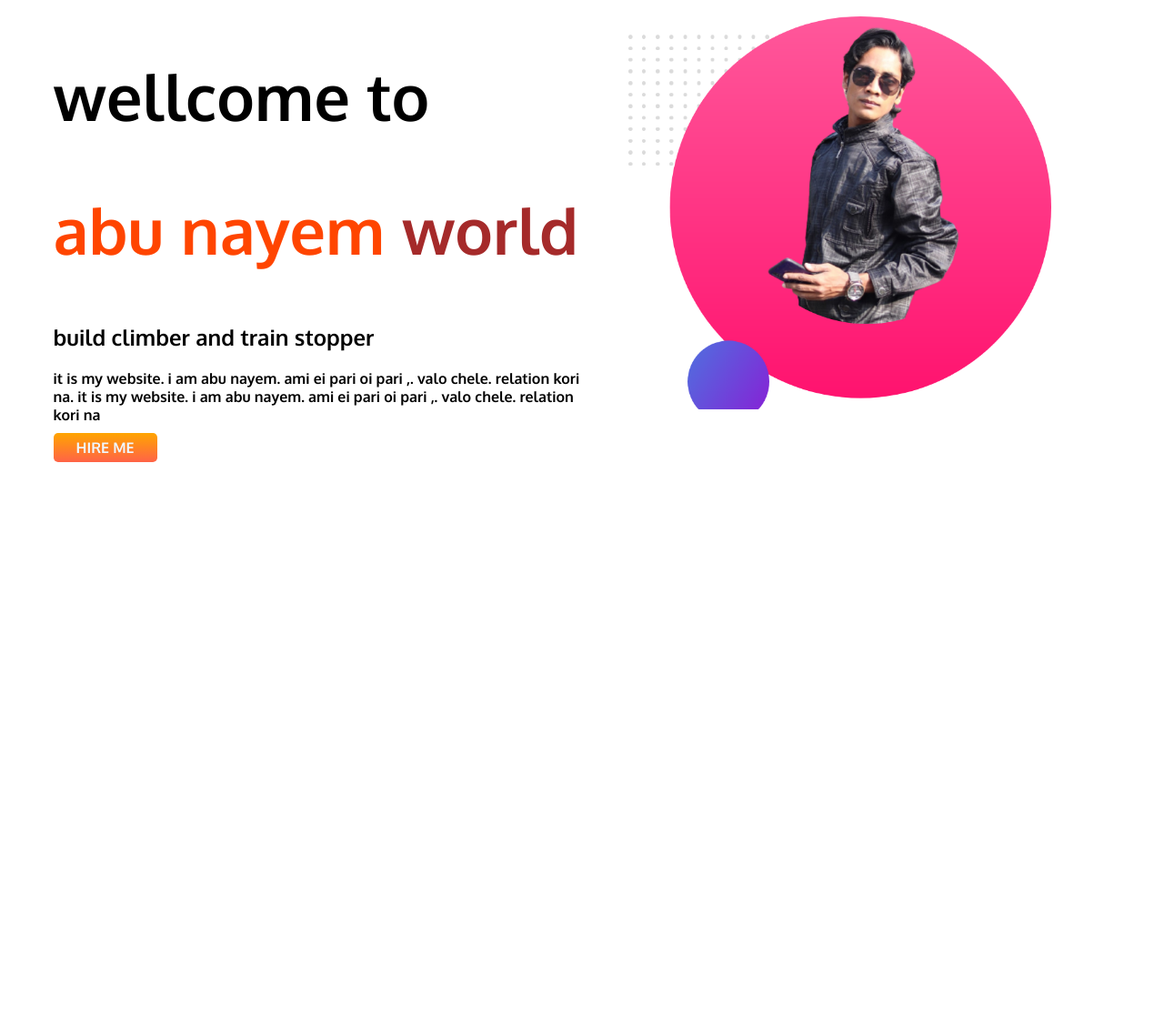
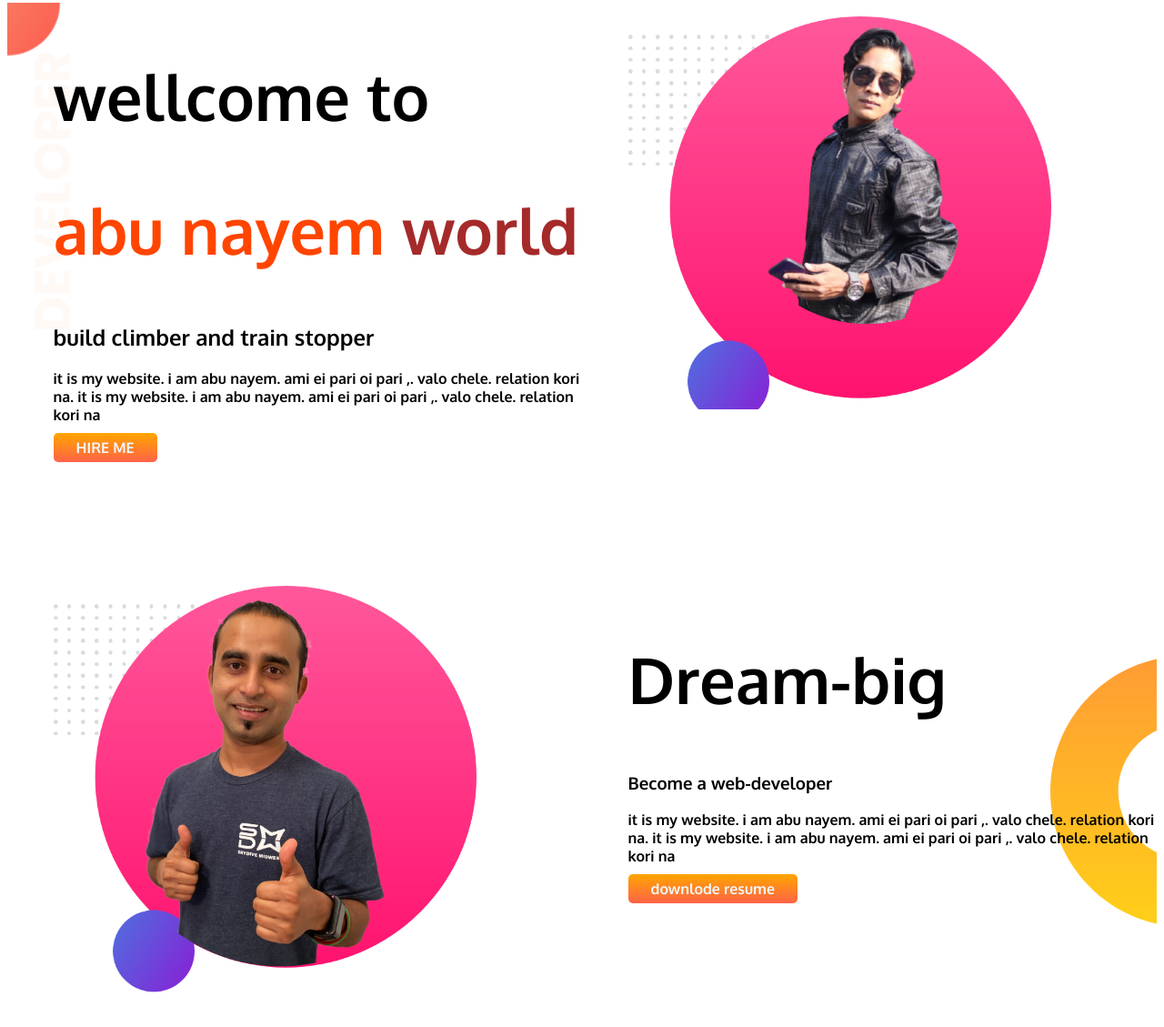
Before and after one commit to nayem-it/abu-nayem, a plain HTML site: page index.html in a window 1280 px wide. Shown: the part 5-1134 px from the top of the page at 91% size. Before the commit the page ends 800 px from the top, so only its background shows below. Drawn offline with Linux system fonts and the light colour scheme.

Commit message:
half complete

```diff
--- a/index.html
+++ b/index.html
@@ -12,7 +12,7 @@
     <link rel="stylesheet" href="style2.css">
 </head>
 <body>
-   <section>
+<section class="top-banner">
      <div class="half">
         <h1>wellcome to</h1>
         <h1 class="orange-color">abu nayem <span class="span-color"> world</span></h1>
@@ -25,6 +25,23 @@
      <div class="half">
         <image src="images/my-bg2.png" alt="this is abu nayem image">
     </div>
+</section>
+
+   <section class="dream-big">
+    <div class="half">
+        <img src="images/jhankar2.png " alt="">
+    </div>
+    <div class="half">
+        <h1> Dream-big </h1>
+        <h3>Become a web-developer </h3>
+        <p> it is my website. i am abu nayem. ami ei pari oi pari ,. valo chele. relation kori na.
+        it is my website. i am abu nayem. ami ei pari oi pari ,. valo chele. relation kori na   </p>
+        <a class="button" target="_blank" href="https://www.linkedin.com/in/abu-nayem-md-fakhrul-islam-060a1619a/"> downlode resume </a>
+
+    </div>
+
+
    </section>
+
 </body>
 </html>
--- a/style2.css
+++ b/style2.css
@@ -12,6 +12,7 @@ h1{
 }
 section{
     display: flex;
+    margin-bottom: 142px;
 }
 .half{
     width: 75%;
@@ -29,3 +30,13 @@ section{
     font-weight:700;
     border-radius: 4.90px;
 }
+.top-banner{
+    background-image:url(images/top-banner.png);
+    background-repeat: no-repeat;
+}
+.dream-big{
+    background-image: url(images/dream-bg.png);
+    background-repeat: no-repeat;
+    background-position: right;
+
+}
```
Also changed, not shown: top-banner.png (added).
